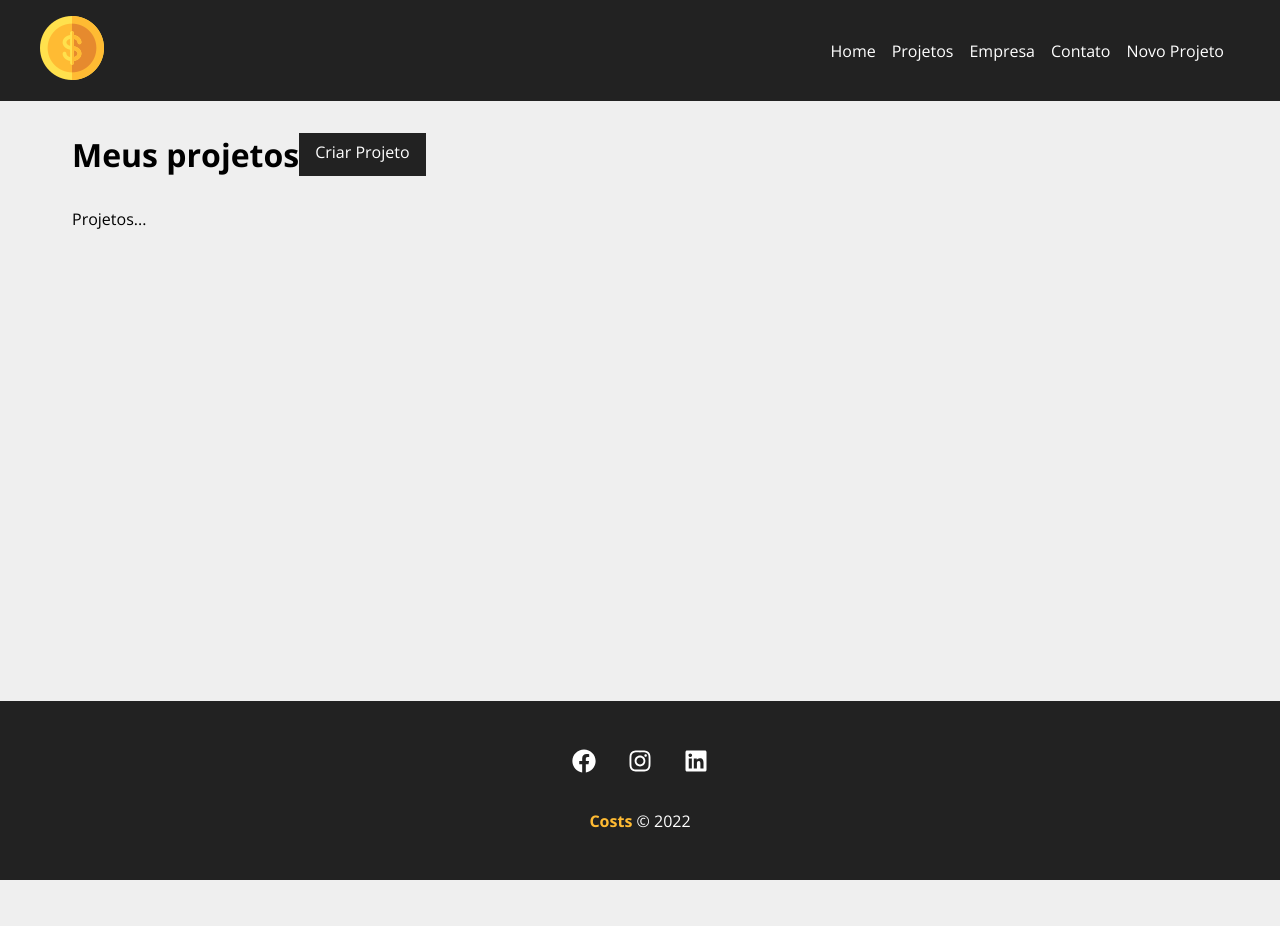
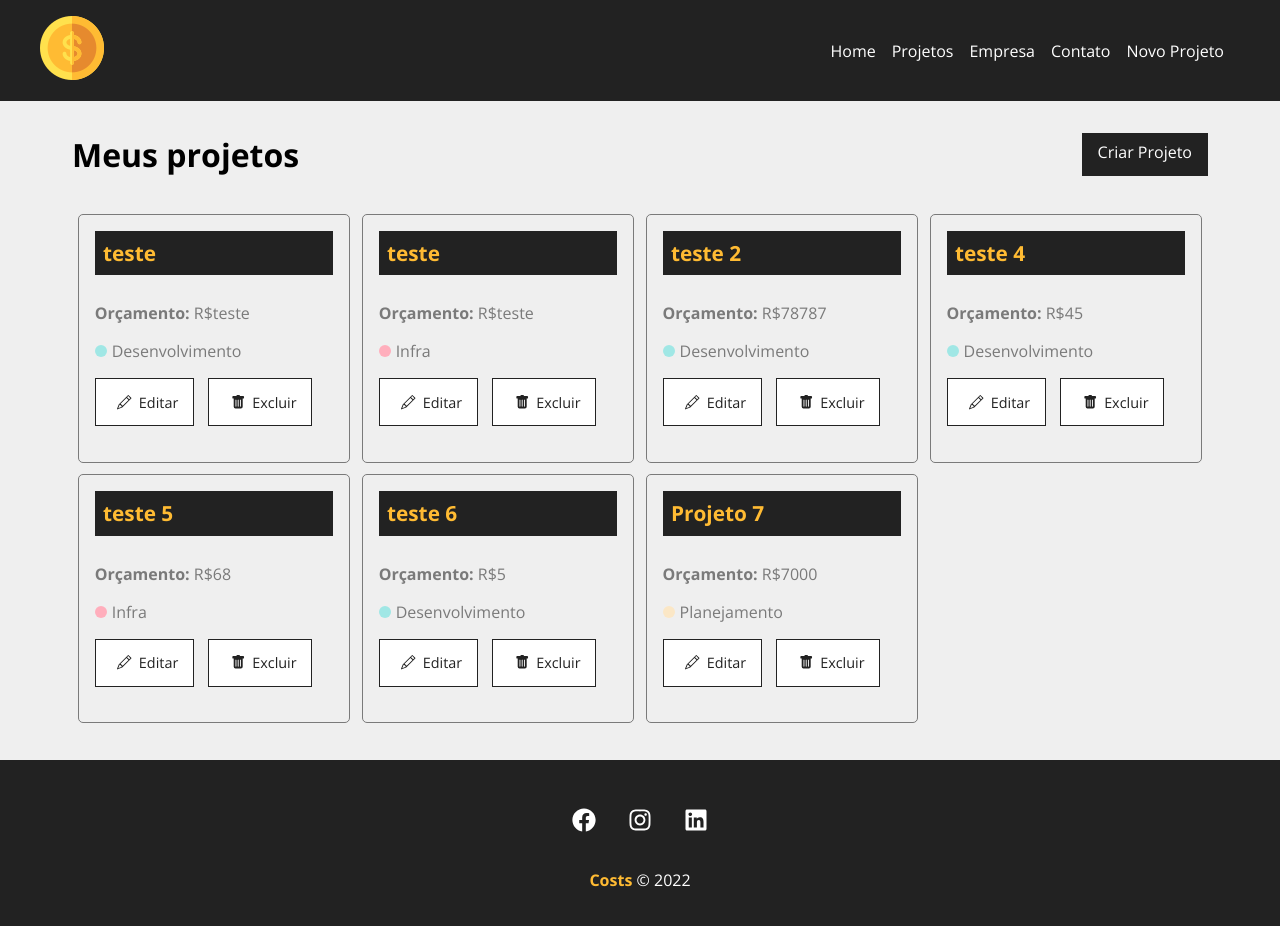
Before and after one commit to ehurafa/react-hora-de-codar, a React (Create React App) app in the folder costs/: page /projects in a window 1280 px wide. Shown: the top 926 px of the page. Before the commit the page ends 880 px from the top, so only its background shows below. Built offline with nearby package versions, Linux system fonts and the light colour scheme; data requests are answered from the project's data file; the HTML template or start-up script is replaced by a standard one.

Commit message:
get projects from database

```diff
--- a/costs/db.json
+++ b/costs/db.json
@@ -65,6 +65,17 @@
       "cost": 0,
       "services": [],
       "id": 6
+    },
+    {
+      "name": "Projeto 7",
+      "budget": "7000",
+      "category": {
+        "id": "4",
+        "name": "Planejamento"
+      },
+      "cost": 0,
+      "services": [],
+      "id": 7
     }
   ],
   "categories": [
--- a/costs/src/components/pages/Projects.js
+++ b/costs/src/components/pages/Projects.js
@@ -1,14 +1,32 @@
 import styles from './Projects.module.css'
 
+import { useState, useEffect } from 'react'
 import { useLocation } from 'react-router-dom'
 
 import Message from '../layout/Message'
 import Container from '../layout/Container'
 import LinkButton from '../layout/LinkButton'
+import ProjectCard from '../project/ProjectCard'
 
 function Projects() {
+    const [projects, setProjects] = useState([])
 
     const location = useLocation()
+
+    useEffect(() => {
+        fetch('http://localhost:5000/projects', {
+            method: 'GET',
+            headers: {
+                'Content-type': 'application/json'
+            }
+        })
+            .then(resp => resp.json())
+            .then(data => {
+                console.log(data)
+                setProjects(data)
+            })
+            .catch((err) =>  console.log(err))
+    }, [])
 
     let message = ''
     console.log('location ', location)
@@ -24,7 +42,21 @@
                 <LinkButton to="/newproject" text="Criar Projeto" />
             </div>
             { message && <Message msg={message} type="success" />}
-            <Container customClass="start">Projetos...</Container>
+
+            <Container customClass="start">
+                {projects.length > 0 &&
+                    projects.map((project) => (
+                            <ProjectCard
+                                name={project.name}
+                                id={project.id}
+                                budget={project.budget}
+                                category={project.category.name}
+                                key={project.id}
+                            />
+                        )
+                    )
+                }
+            </Container>
         </div>
     )
 }
--- /dev/null
+++ b/costs/src/components/project/ProjectCard.js
@@ -0,0 +1,29 @@
+import { Link } from 'react-router-dom'
+
+import styles from './ProjectCard.module.css'
+
+import { BsPencil, BsFillTrashFill } from 'react-icons/bs'
+
+function ProjectCard({id, name, budget, category, handleRover}) {
+    return (
+        <div className={styles.project_card}>
+            <h4>{name}</h4>
+            <p>
+                <span>Orçamento:</span> R${budget}
+            </p>
+            <p className={styles.category_text}>
+                <span className={`${styles[category.toLowerCase()]}`}></span> {category}
+            </p>
+            <div className={styles.project_card_actions}>
+                <Link to="/">
+                    <BsPencil /> Editar
+                </Link>
+                <button>
+                    <BsFillTrashFill /> Excluir
+                </button>
+            </div>
+        </div>
+    )
+}
+
+export default ProjectCard
--- /dev/null
+++ b/costs/src/components/project/ProjectCard.module.css
@@ -0,0 +1,87 @@
+.project_card {
+    padding: 1em;
+    border: 1px solid #7a7a7a;
+    border-radius: 5px;
+    width: 24%;
+    margin: 0.5%;
+}
+
+.project_card h4 {
+    background-color: #222;
+    color: #FFBB33;
+    padding: .4em;
+    margin-bottom: 1.3em;
+    font-size: 1.3em;
+}
+
+.project_card p {
+    color: #7a7a7a;
+    margin-bottom: 1em;
+}
+
+.project_card p span {
+    font-weight: bold;
+}
+
+.category_text {
+    display: flex;
+    align-items: center;
+}
+
+.category_text span {
+    display: block;
+    width: 12px;
+    height: 12px;
+    border-radius: 50%;
+    background-color: #ccc;
+    margin-right: 5px;
+}
+
+.category_text .infra {
+    background-color: #ffaebc;
+}
+
+.category_text .desenvolvimento {
+    background-color: #a0e7e5;
+}
+
+.category_text .design {
+    background-color: #b4f8c8;
+}
+
+.category_text .planejamento {
+    background-color: #fbe7c6;
+}
+
+.project_card_actions {
+    margin-bottom: 1.2em;
+    display: flex;
+    align-items: center;
+}
+
+.project_card_actions a,
+.project_card_actions button {
+    text-decoration: none;
+    border: none;
+    background: #fff;
+    color: #222;
+    font-size: .9em;
+    padding: .6em 1em;
+    cursor: pointer;
+    margin-right: 1em;
+    border: 1px solid #222;
+    display: flex;
+    align-items: center;
+    justify-content: center;
+    transition: 0.5s;
+}
+
+.project_card_actions svg {
+    margin: .5em;
+}
+
+.project_card_actions a:hover,
+.project_card_actions button:hover {
+    background-color: #222;
+    color: #ffbb33;
+}
```
